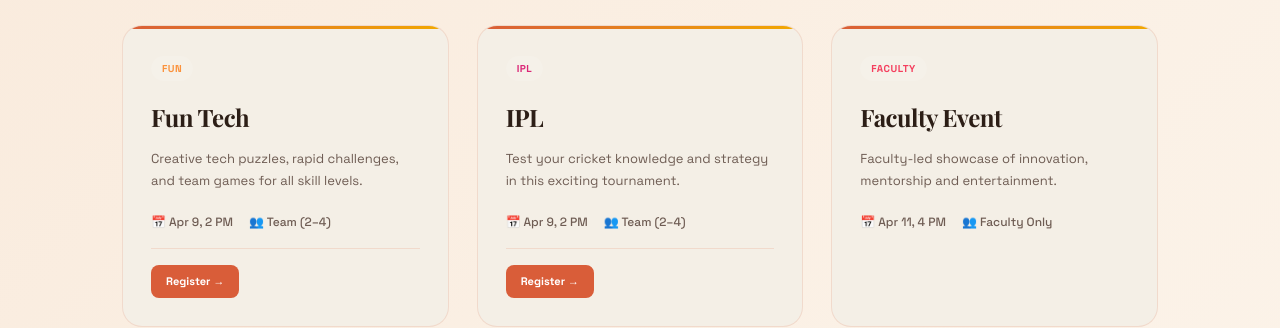
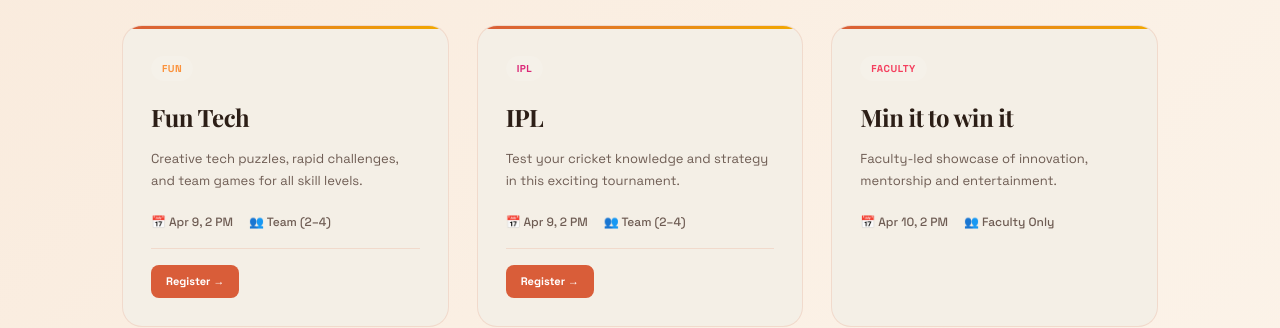
Before and after one commit to Anvesha-Khandelwal/CIESTA, a plain HTML site: page frontend/index.html in a window 1280 px wide. Shown: the part 1885-2213 px from the top of the page. Drawn offline with nearby package versions, Linux system fonts and the light colour scheme; a web font is replaced by a local one.

Commit message:
evenst added

```diff
--- a/frontend/index.html
+++ b/frontend/index.html
@@ -2066,7 +2066,7 @@ const EVENTS = [
   { name: "Tech Survivor",   cat: "Technical",   badge: "Challenge", date: "Apr 10, 2 PM",  mode: "Individual",  prize: "₹9,000",  desc: "Endurance coding and hardware tasks that test your problem-solving stamina.",                    accent: "#16a34a" },
   { name: "Fun Tech",        cat: "Fun",         badge: "Casual",    date: "Apr 9, 2 PM", mode: "Team (2–4)",  prize: "₹5,500",  desc: "Creative tech puzzles, rapid challenges, and team games for all skill levels.",                  accent: "#fb923c" },
    { name: "IPL",        cat: "IPL",         badge: "Cricket",    date: "Apr 9, 2 PM", mode: "Team (2–4)",  prize: "₹5,500",  desc: "Test your cricket knowledge and strategy in this exciting tournament.",                  accent: "#db2777" },
-  { name: "Faculty Event",   cat: "Faculty",     badge: "Special",   date: "Apr 11, 4 PM",  mode: "Faculty Only",prize: "Honour",  desc: "Faculty-led showcase of innovation, mentorship and entertainment.",                              accent: "#f43f5e" },
+  { name: "Min it to win it",   cat: "Faculty",     badge: "Special",   date: "Apr 10, 2 PM",  mode: "Faculty Only",prize: "Honour",  desc: "Faculty-led showcase of innovation, mentorship and entertainment.",                              accent: "#f43f5e" },
    { name: "Literature Event(Faculty Event)t",   cat: "Faculty",     badge: "Special",   date: "Apr 9, 2 PM",  mode: "Faculty Only",prize: "Honour",  desc: "A special literature event for faculty members.",                              accent: "#f43f5e" },
 ];
 
```
